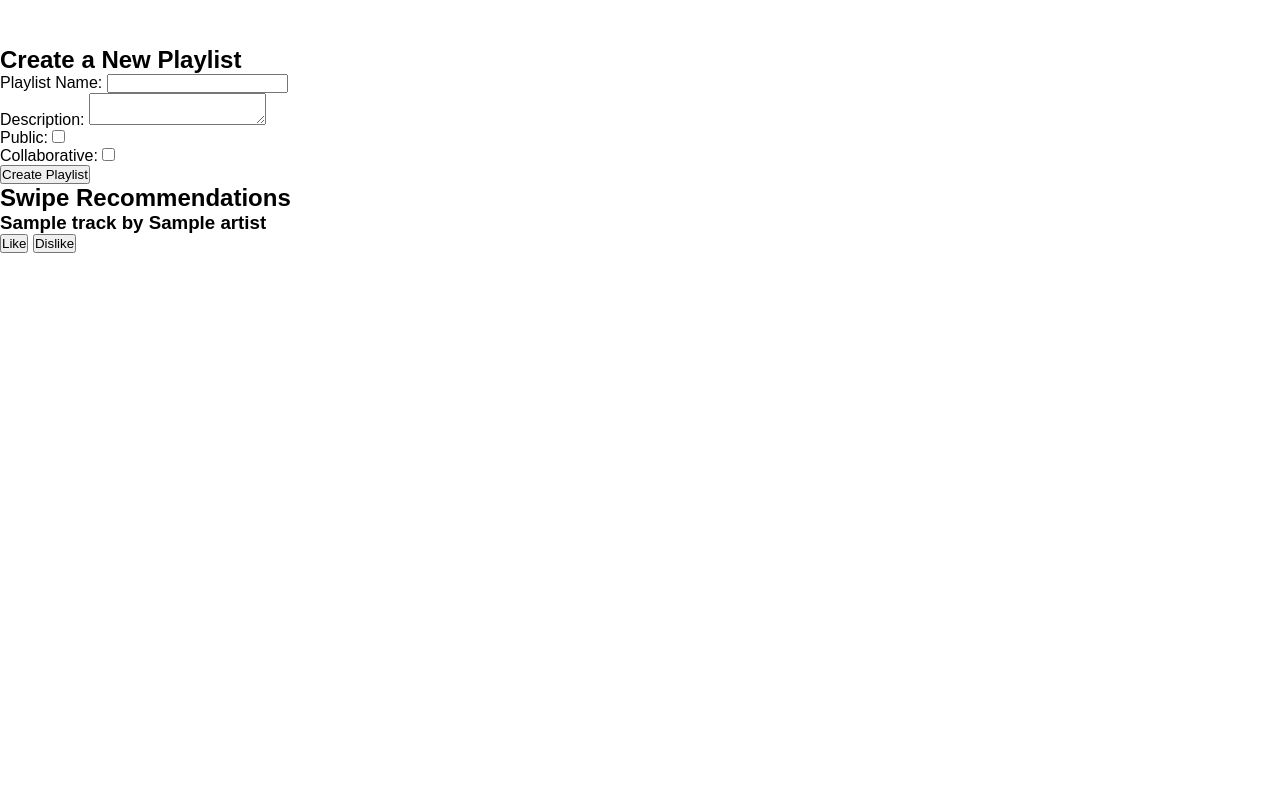
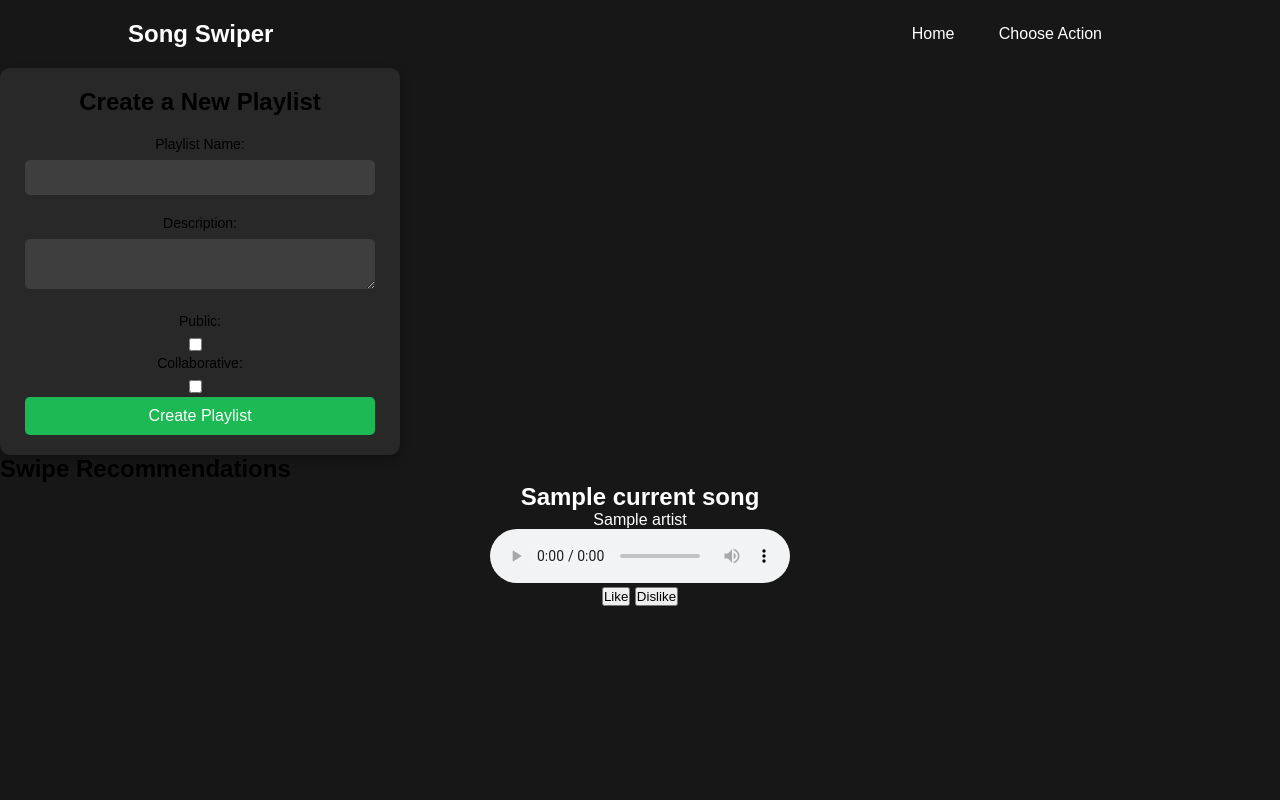
Before and after one commit to germanbursetromero/SongSwiper, a Flask app: template templates/swipe_recommendations.html in a window 1280 px wide. Run offline with Flask 3, Linux system fonts and the light colour scheme; the template is opened without the code that fills it: most values are stand-ins (such as "Sample title", 1, 10 or a date in 2020).

Commit message:
changes to frontend

```diff
--- a/app.py
+++ b/app.py
@@ -1,4 +1,4 @@
-from flask import Flask, request, url_for, session, redirect, render_template, render_template_string
+from flask import Flask, request, url_for, session, redirect, render_template, render_template_string, jsonify
 from dotenv import load_dotenv
 import os
 import spotipy
@@ -172,52 +172,52 @@ def swipeRecommendations():
 
     if 'recommendations' not in session:
         sp = spotipy.Spotify(auth=token_info["access_token"])
-
         top_tracks = []
         iteration = 0
         while True:
-            items = sp.current_user_top_tracks(limit=1)["items"]
+            items = sp.current_user_top_tracks(limit=10, offset=iteration * 50)["items"]
             iteration += 1
             top_tracks += items
             if iteration >= 50 or len(items) == 0:
                 break
 
         top_track_ids = [track['id'] for track in top_tracks]
-
         recommendations = sp.recommendations(seed_tracks=top_track_ids[:5], limit=20)["tracks"]
         session['recommendations'] = recommendations
+        session['current_index'] = 0
 
-    return render_template('swipe_recommendations.html', recommendations=session['recommendations'])
+    current_song = session['recommendations'][session['current_index']]
+    return render_template('swipe_recommendations.html', current_song=current_song)
 
 @app.route('/swipeAction', methods=['POST'])
 def swipeAction():
-    if request.method == 'POST':
-        action = request.form['action']
-        track_uri = request.form['track_uri']
+    data = request.json
+    action = data.get('action')
 
-        if action == 'Like':
-            try:
-                token_info = get_token()
-            except:
-                print("User not logged in")
-                return redirect("/")
+    if action not in ['like', 'dislike']:
+        return jsonify({'error': 'Invalid action'}), 400
 
-            sp = spotipy.Spotify(auth=token_info["access_token"])
-            playlist_id = session.get('playlist_id')
-            if playlist_id:
-                sp.user_playlist_add_tracks(user=sp.me()['id'], playlist_id=playlist_id, tracks=[track_uri])
-            print(f"Liked: {track_uri}")
+    try:
+        token_info = get_token()
+    except:
+        print("User not logged in")
+        return redirect("/")
 
-        elif action == 'Dislike':
-            print(f"Disliked: {track_uri}")
+    sp = spotipy.Spotify(auth=token_info["access_token"])
 
-        # Ensure 'recommendations' key exists in session
-        if 'recommendations' in session:
-            session['recommendations'] = [track for track in session['recommendations'] if track['uri'] != track_uri]
-        else:
-            print("No recommendations in session")
+    if action == 'like':
+        track_uri = session['recommendations'][session['current_index']]['uri']
+        playlist_id = session.get('playlist_id')
+        if playlist_id:
+            sp.user_playlist_add_tracks(user=sp.me()['id'], playlist_id=playlist_id, tracks=[track_uri])
+        print(f"Liked: {track_uri}")
 
-    return redirect('/swipeRecommendations')
+    session['current_index'] += 1
+    if session['current_index'] >= len(session['recommendations']):
+        session['current_index'] = 0  # Reset or handle end of list case
+
+    next_song = session['recommendations'][session['current_index']]
+    return jsonify(next_song)
 
 def get_token():
     token_info = session.get(TOKEN_INFO, None)
--- a/static/css/style.css
+++ b/static/css/style.css
@@ -9,10 +9,6 @@
     height: 100vh;
     position: relative;
     overflow-y: auto;
-<<<<<<< HEAD
-    background: linear-gradient(to bottom, #3ae267, #000000)
-}
-=======
     background: #171717;
 }
 
@@ -53,7 +49,6 @@ nav h1{
     text-align: center;
     color: #ffffff;
 }
-<<<<<<< HEAD
 
 .spot-button{
     display: inline-block;
@@ -66,9 +61,78 @@ nav h1{
     transition: background-color 0.3s ease;
     margin-bottom: 5px;
 }
+
 .spot-button:hover{
     background-color: #1ed760;
 }
-=======
->>>>>>> d70d9f1ab99b1ce2829602a63fc47ce899d4dc30
->>>>>>> 63eb8d0632e1daa6506ed2b267629a20fe0b7b36
+
+.create-playlist {
+    background-color: #282828; /* Slightly lighter dark background */
+    padding: 20px;
+    border-radius: 10px;
+    box-shadow: 0 4px 10px rgba(0, 0, 0, 0.3); /* Soft shadow for depth */
+    width: 100%;
+    max-width: 400px; /* Limit the width */
+    box-sizing: border-box;
+    text-align: center;
+    align-self: center;
+}
+
+.create-playlist h2 {
+    margin-bottom: 20px;
+    font-size: 24px;
+    text-align: center;
+}
+
+.create-playlist label {
+    display: block;
+    margin-bottom: 8px;
+    font-size: 14px;
+}
+
+.create-playlist input[type="text"],
+.create-playlist textarea {
+    width: 100%;
+    max-width: 350px; /* Limit the width */
+    padding: 10px;
+    margin-bottom: 20px;
+    border: none;
+    border-radius: 5px;
+    background-color: #3e3e3e;
+    color: #ffffff;
+    box-sizing: border-box;
+}
+
+.create-playlist input[type="checkbox"] {
+    margin-right: 10px;
+}
+
+.create-playlist button {
+    width: 100%;
+    max-width: 350px; /* Limit the width */
+    padding: 10px;
+    font-size: 16px;
+    color: #ffffff;
+    background-color: #1DB954; /* Spotify green */
+    border: none;
+    border-radius: 5px;
+    cursor: pointer;
+    transition: background-color 0.3s ease;
+    box-sizing: border-box;
+}
+
+.create-playlist button:hover {
+    background-color: #1ed760; /* Slightly lighter green on hover */
+}
+
+.song-container{
+    flex: 1;
+    text-align: center;
+    color: #ffffff;
+}
+
+.song-container h2{
+    flex: 1;
+    text-align: center;
+    color: #ffffff;
+}
--- /dev/null
+++ b/static/js/script.js
@@ -0,0 +1,26 @@
+document.addEventListener('DOMContentLoaded', () => {
+    const likeButton = document.getElementById('like-button');
+    const dislikeButton = document.getElementById('dislike-button');
+
+    likeButton.addEventListener('click', () => handleAction('like'));
+    dislikeButton.addEventListener('click', () => handleAction('dislike'));
+
+    async function handleAction(action) {
+        const response = await fetch('/swipeAction', {
+            method: 'POST',
+            headers: {
+                'Content-Type': 'application/json',
+            },
+            body: JSON.stringify({ action: action }),
+        });
+
+        const data = await response.json();
+        updateSong(data);
+    }
+
+    function updateSong(song) {
+        document.getElementById('song-title').textContent = song.name;
+        document.getElementById('song-artist').textContent = song.artists[0].name;
+        document.getElementById('song-preview').src = song.preview_url;
+    }
+});
--- a/templates/swipe_recommendations.html
+++ b/templates/swipe_recommendations.html
@@ -1,6 +1,7 @@
 {% extends "base.html" %}
 
 {% block content %}
+<div class="create-playlist">
     <h2>Create a New Playlist</h2>
     <form method="POST" action="{{ url_for('createPlaylist') }}">
         <label for="name">Playlist Name:</label>
@@ -17,16 +18,23 @@
 
         <button type="submit">Create Playlist</button>
     </form>
+</div>
     <h2>Swipe Recommendations</h2>
     {% for track in recommendations %}
-    <div>
-        <h3>{{ track.name }} by {% for artist in track.artists %}{{ artist.name }}{% if not loop.last %}, {% endif %}{% endfor %}</h3>
-        <form method="post" action="{{ url_for('swipeAction') }}">
-            <input type="hidden" name="track_uri" value="{{ track.uri }}">
-            <button type="submit" name="action" value="Like">Like</button>
-            <button type="submit" name="action" value="Dislike">Dislike</button>
-        </form>
+    <div class="song-container">
+        <h2 id="song-title">{{ current_song['name'] }}</h2>
+        <p id="song-artist">{{ current_song['artists'][0]['name'] }}</p>
+        <audio controls id="song-preview">
+            <source src="{{ current_song['preview_url'] }}" type="audio/mpeg">
+            Your browser does not support the audio element.
+        </audio>
+        <div class="buttons">
+            <button id="like-button">Like</button>
+            <button id="dislike-button">Dislike</button>
         </div>
+    </div>
+
+    <script src="{{ url_for('static', filename='js/script.js') }}"></script>
     {% endfor %}
 </div>
 {% endblock %}
```
Lines whose indentation alone changed are shown as unchanged.
